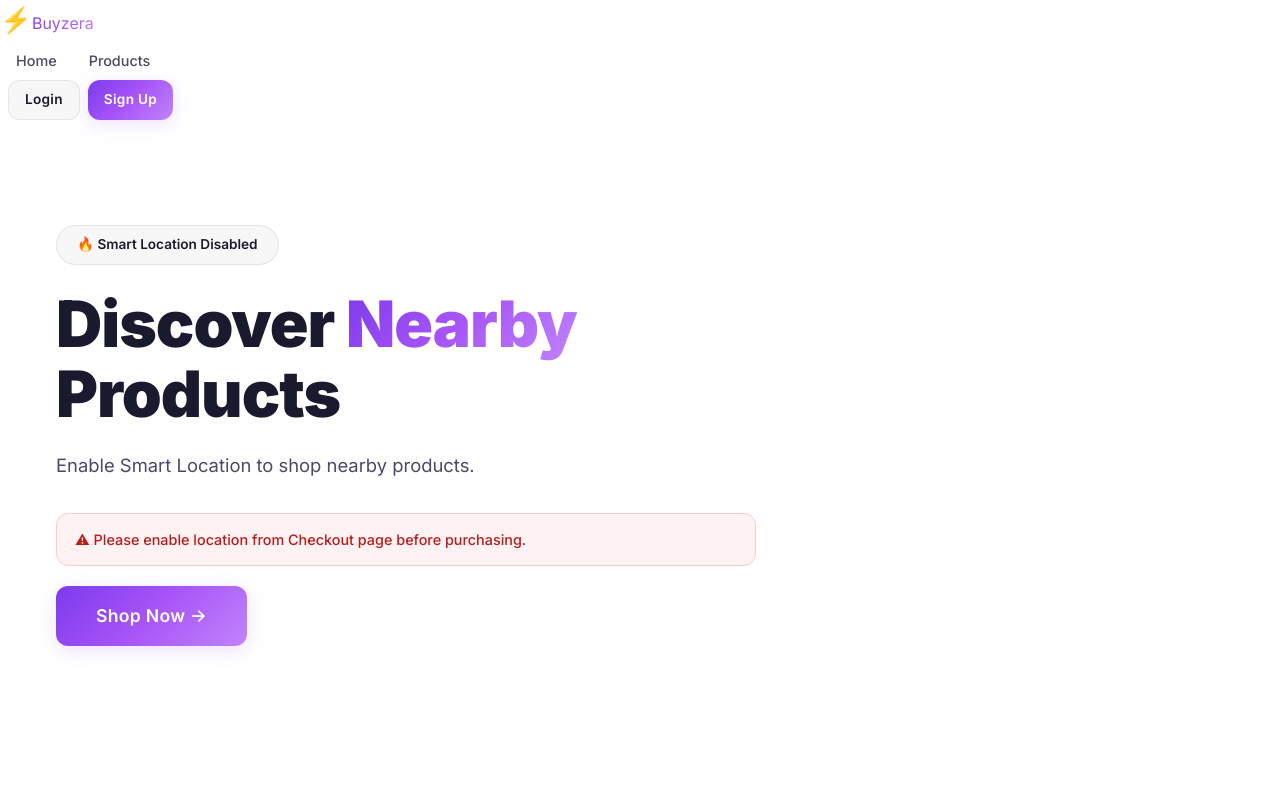
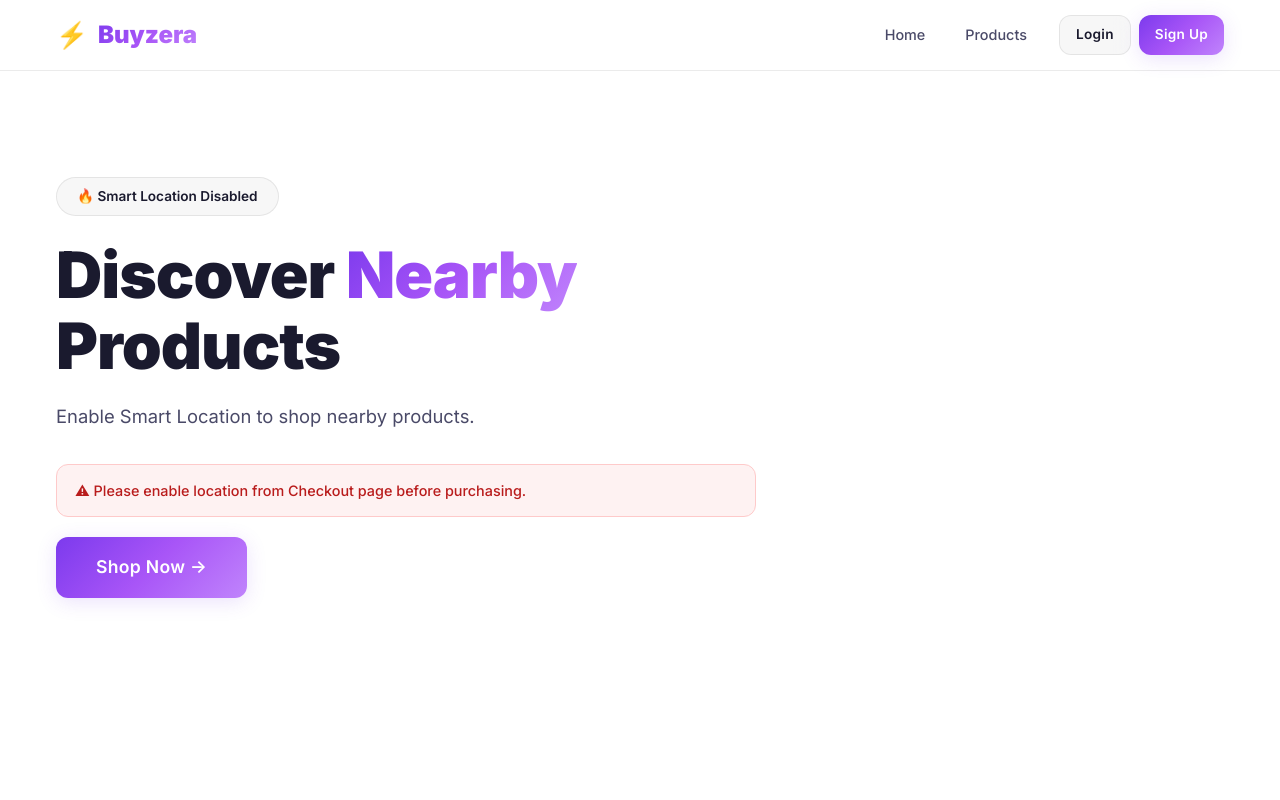
Before and after one commit to 123rrraaa/buyzera, a React (Vite) app in the folder Frontend/: page / in a window 1280 px wide. Shown: the top 800 px of the page. Built offline with nearby package versions, Linux system fonts and the light colour scheme; no server answers.

Commit message:
Update Navbar.jsx

```diff
--- a/Frontend/src/components/Navbar.jsx
+++ b/Frontend/src/components/Navbar.jsx
@@ -1,4 +1,3 @@
-// src/components/Navbar.js
 import { useState } from 'react';
 import { Link, useNavigate } from 'react-router-dom';
 import { useAuth } from '../context/AuthContext';
@@ -9,7 +8,7 @@ export default function Navbar({ cartCount = 0 }) {
     const navigate = useNavigate();
     const [menuOpen, setMenuOpen] = useState(false);
 
-    // Favourites count from localStorage
+    // Get favourites count from localStorage
     const favCount = (() => {
         try {
             return JSON.parse(localStorage.getItem('buyzera_favourites') || '[]').length;
@@ -27,14 +26,14 @@ export default function Navbar({ cartCount = 0 }) {
     const closeMenu = () => setMenuOpen(false);
 
     return (
-        <aside className={`sidebar${menuOpen ? ' open' : ''}`}>
-            <div className="sidebar-header">
-                <Link to="/" className="sidebar-brand" onClick={closeMenu}>
+        <nav className="navbar">
+            <div className="container navbar-inner">
+                <Link to="/" className="navbar-brand">
                     <span className="brand-icon">⚡</span>
                     <span className="brand-text">Buyzera</span>
                 </Link>
 
-                {/* Hamburger for mobile */}
+                {/* Hamburger button — mobile only */}
                 <button
                     className="mobile-menu-btn"
                     onClick={() => setMenuOpen(prev => !prev)}
@@ -42,9 +41,11 @@ export default function Navbar({ cartCount = 0 }) {
                 >
                     {menuOpen ? '✕' : '☰'}
                 </button>
-            </div>
 
-            <nav className="sidebar-links">
+                {/* Overlay */}
+                {menuOpen && <div className="navbar-overlay" onClick={closeMenu} />}
+
+                <div className={`navbar-links${menuOpen ? ' open' : ''}`}>
                     <Link to="/" className="nav-link" onClick={closeMenu}>Home</Link>
                     <Link to="/products" className="nav-link" onClick={closeMenu}>Products</Link>
 
@@ -59,7 +60,6 @@ export default function Navbar({ cartCount = 0 }) {
                                 {favCount > 0 && <span className="cart-badge">{favCount}</span>}
                             </Link>
                             <Link to="/orders" className="nav-link" onClick={closeMenu}>Orders</Link>
-
                             <div className="nav-user-menu">
                                 <button className="nav-user-btn">
                                     <span className="user-avatar">{user.name?.charAt(0).toUpperCase()}</span>
@@ -79,7 +79,8 @@ export default function Navbar({ cartCount = 0 }) {
                             <Link to="/register" className="btn btn-primary btn-sm" onClick={closeMenu}>Sign Up</Link>
                         </div>
                     )}
+                </div>
+            </div>
         </nav>
-        </aside>
     );
 }
```
Lines whose indentation alone changed are shown as unchanged.
